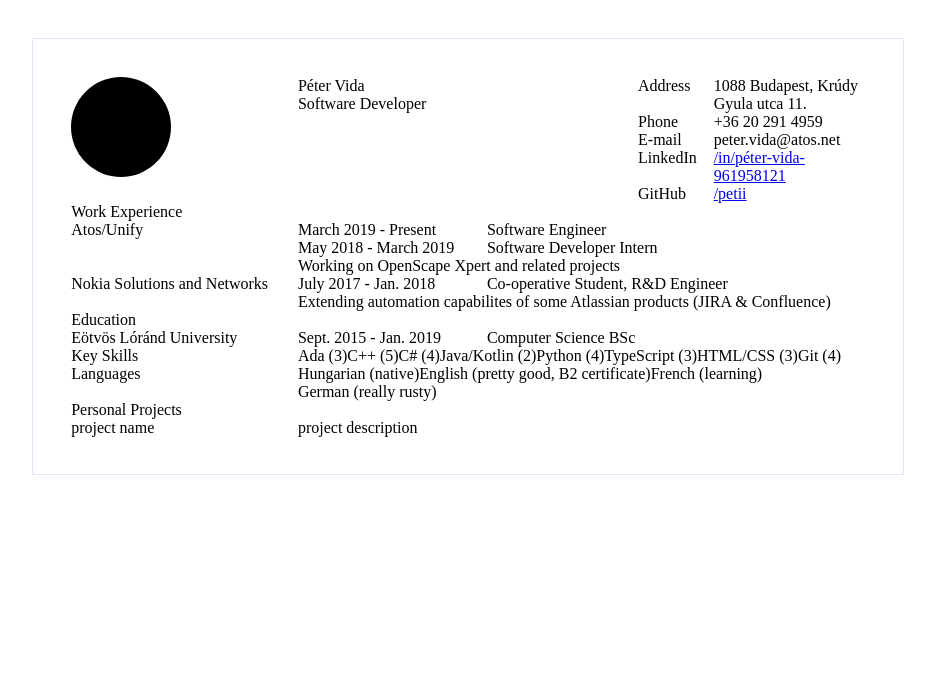
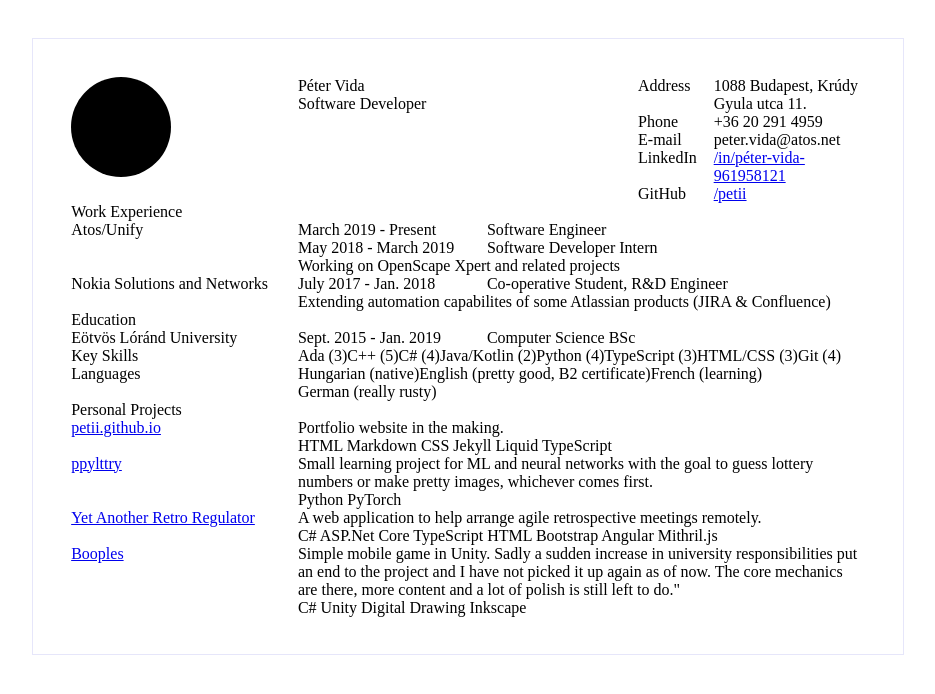
Before and after one commit to petii/petii.github.io, a Jekyll site: the page built from resume.html, in a window 1280 px wide. Shown: the top 694 px of the page, without its empty margins (172-1107 px from the left). Built offline with Jekyll 4.4.1, drawn with Linux system fonts in a browser that asks for light colours.

Commit message:
content mostly done except picture

```diff
--- a/_data/resume.yaml
+++ b/_data/resume.yaml
@@ -14,6 +14,7 @@ contact:
     - site:    "https://github.com"
       display: "GitHub"
       user:    "/petii"
+
 jobs:
   - name: "Atos/Unify"
     desc: "Working on OpenScape Xpert and related projects"
@@ -23,14 +24,52 @@ jobs:
       - date:  "May 2018 - March 2019"
         title: "Software Developer Intern"
   - name: "Nokia Solutions and Networks"
-    desc: "Extending automation capabilites of some Atlassian products (JIRA & Confluence)"
+    desc: >-
+      Extending automation capabilites of some Atlassian products
+      (JIRA & Confluence)
     positions:
       - date:  "July 2017 - Jan. 2018"
         title: "Co-operative Student, R&D Engineer"
+
 education:
   - school: "Eötvös Lóránd University"
     date:   "Sept. 2015 - Jan. 2019"
     degree: "Computer Science BSc"
+
+projects:
+  - name: "petii.github.io"
+    repo: "https://github.com/petii/petii.github.io"
+    desc: "Portfolio website in the making."
+    tech: [HTML, Markdown, CSS, Jekyll, Liquid, TypeScript]
+  - name: "ppylttry"
+    repo: "https://github.com/petii/ppylttry"
+    desc: >-
+      Small learning project for ML and neural networks with the goal to guess
+      lottery numbers or make pretty images, whichever comes first.
+    tech: [Python, PyTorch]
+  - name: "Yet Another Retro Regulator"
+    repo: "https://github.com/petii/yarr"
+    desc: >-
+      A web application to help arrange agile retrospective meetings remotely.
+    tech: [C#, ASP.Net Core, TypeScript, HTML, Bootstrap, Angular, Mithril.js]
+  - name: "Booples"
+    repo: "https://github.com/petii/catching-booples"
+    desc: >-
+      Simple mobile game in Unity. Sadly a sudden increase in university
+      responsibilities put an end to the project and I have not picked it up
+      again as of now. The core mechanics are there, more content and a lot of
+      polish is still left to do."
+    tech: [C#, Unity, Digital Drawing, Inkscape]
+
+languages:
+  - lang:  "Hungarian"
+    level: "native"
+  - lang:  "English"
+    level: "pretty good, B2 certificate"
+  - lang:  "French"
+    level: "learning"
+  - lang:  "German"
+    level: "really rusty"
 skills:
   - skill: "Ada"
     level: "3"
@@ -48,17 +87,3 @@ skills:
     level: "3"
   - skill: "Git"
     level: "4"
-languages:
-  - lang:  "Hungarian"
-    level: "native"
-  - lang:  "English"
-    level: "pretty good, B2 certificate"
-  - lang:  "French"
-    level: "learning"
-  - lang:  "German"
-    level: "really rusty"
-projects:
-  - name: ""
-    repo: ""
-    desc: ""
-    tech: []
--- a/resume.html
+++ b/resume.html
@@ -99,10 +99,21 @@ email-type: work
     <section id="projects">
       <header>Personal Projects</header>
       <div class="content">
+        {% for project in resume.projects %}
         <div class="content-item">
-          <div class="category">project name</div>
-          <div class="description">project description</div>
+          <div class="category">
+            <a href="{{ project.repo }}">{{ project.name }}</a>
+          </div>
+          <div class="description">
+            <div>{{ project.desc }}</div>
+            <div>
+              {% for t in project.tech %}
+              <span>{{ t }}</span>
+              {% endfor %}
+            </div>
+          </div>
         </div>
+        {% endfor %}
       </div>
     </section>
   </body>
```
